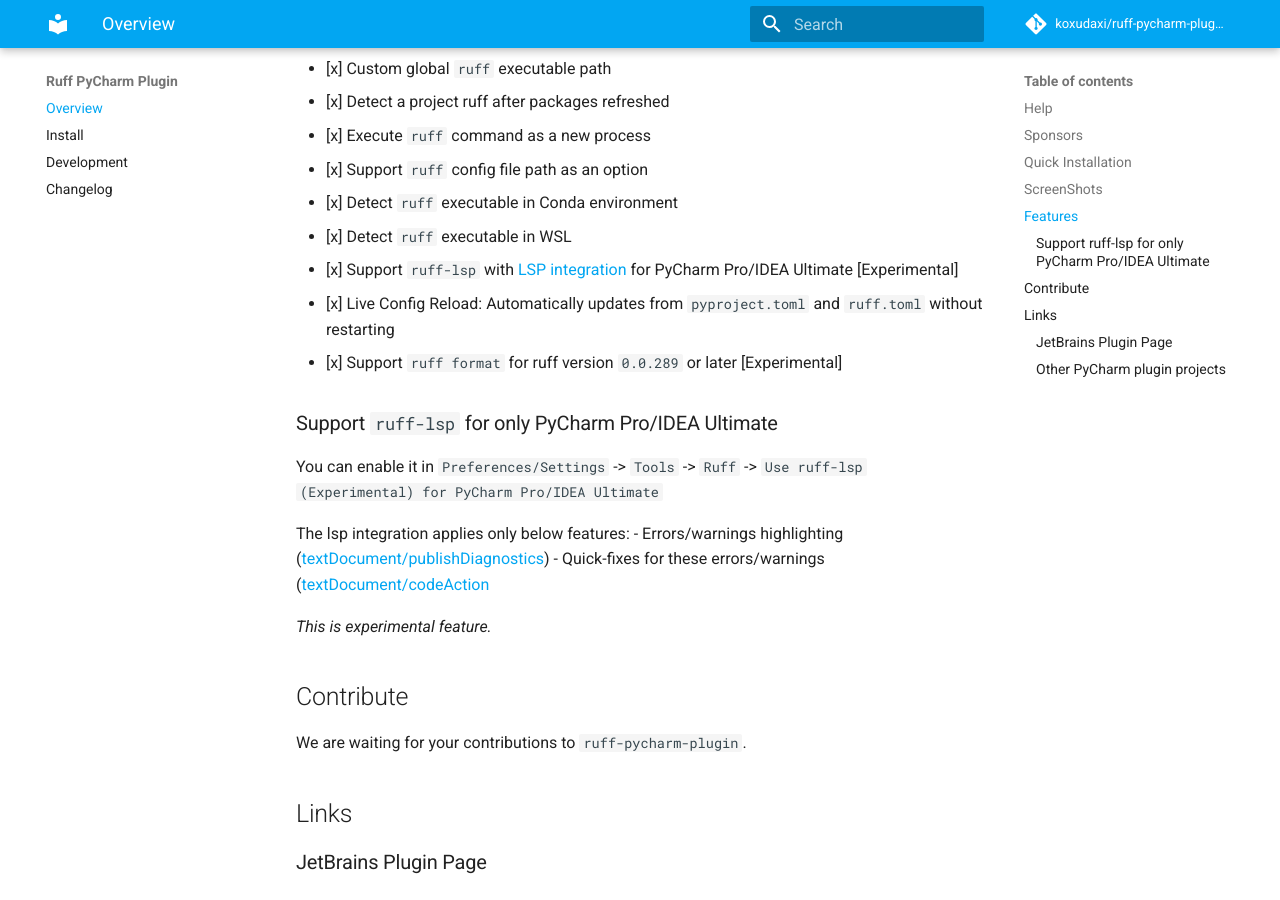
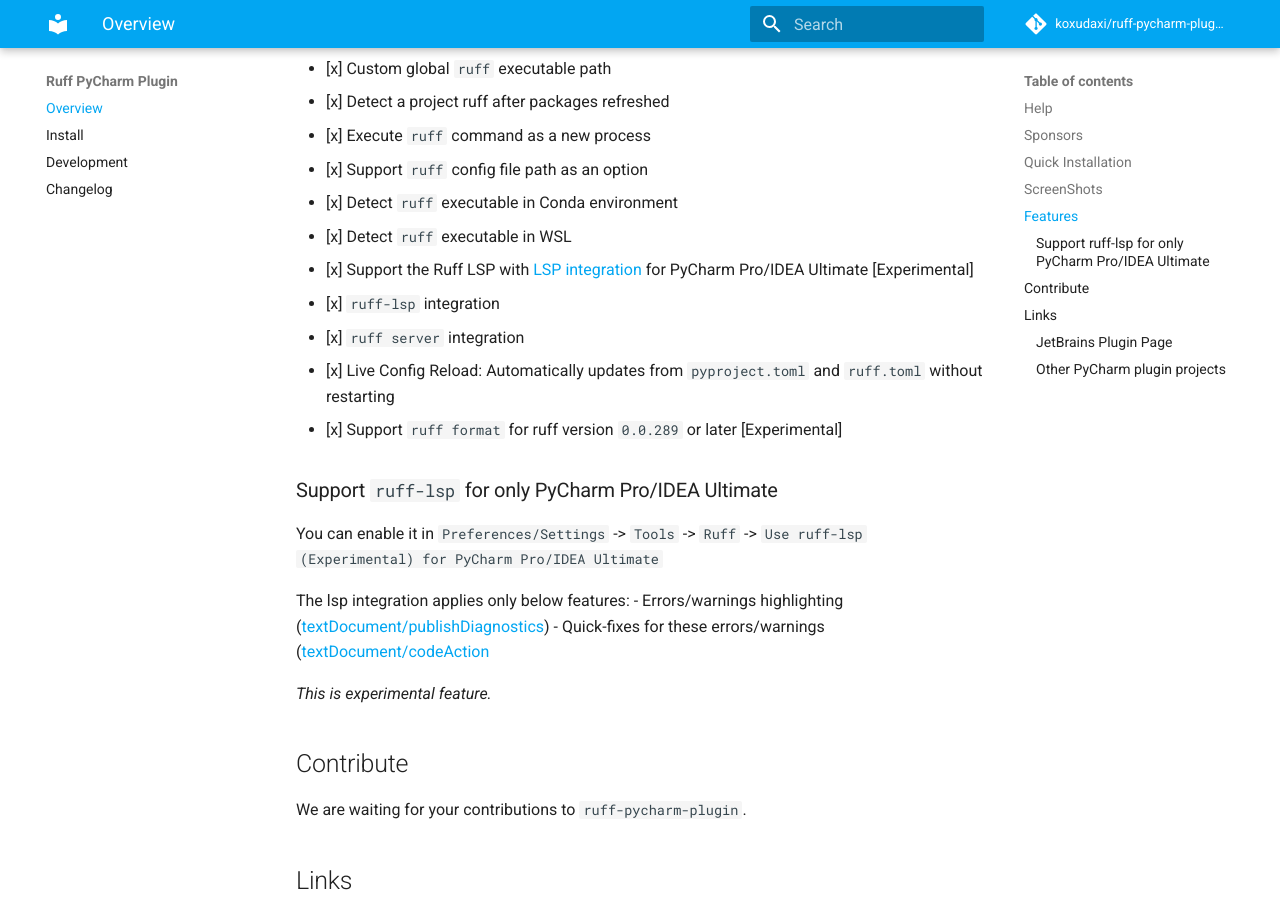
Before and after one commit to koxudaxi/ruff-pycharm-plugin, an MkDocs documentation site: the page built from docs/index.md, in a window 1280 px wide and 900 px high, scrolled down 2721 px. Built offline with MkDocs 1.6.1 and Material for MkDocs 9.7.7, drawn with Linux system fonts in a browser that asks for light colours; comment, search, counter and statistics services are not loaded.

```diff
--- a/docs/index.md
+++ b/docs/index.md
@@ -58,7 +58,9 @@ See [documentation](https://koxudaxi.github.io/ruff-pycharm-plugin/) for more de
 - [x] Support `ruff` config file path as an option
 - [x] Detect `ruff` executable in Conda environment
 - [x] Detect `ruff` executable in WSL
-- [x] Support `ruff-lsp` with [LSP integration](https://blog.jetbrains.com/platform/2023/07/lsp-for-plugin-developers/) for PyCharm Pro/IDEA Ultimate [Experimental]
+- [x] Support the Ruff LSP with [LSP integration](https://blog.jetbrains.com/platform/2023/07/lsp-for-plugin-developers/) for PyCharm Pro/IDEA Ultimate [Experimental]
+  - [x] `ruff-lsp` integration
+  - [x] `ruff server` integration
   - [x] Live Config Reload: Automatically updates from `pyproject.toml` and `ruff.toml` without restarting
 - [x] Support `ruff format` for ruff version `0.0.289` or later [Experimental]
 
```
Also changed, not shown: CHANGELOG.md (+1 -0 lines), README.md (+3 -1 lines).
